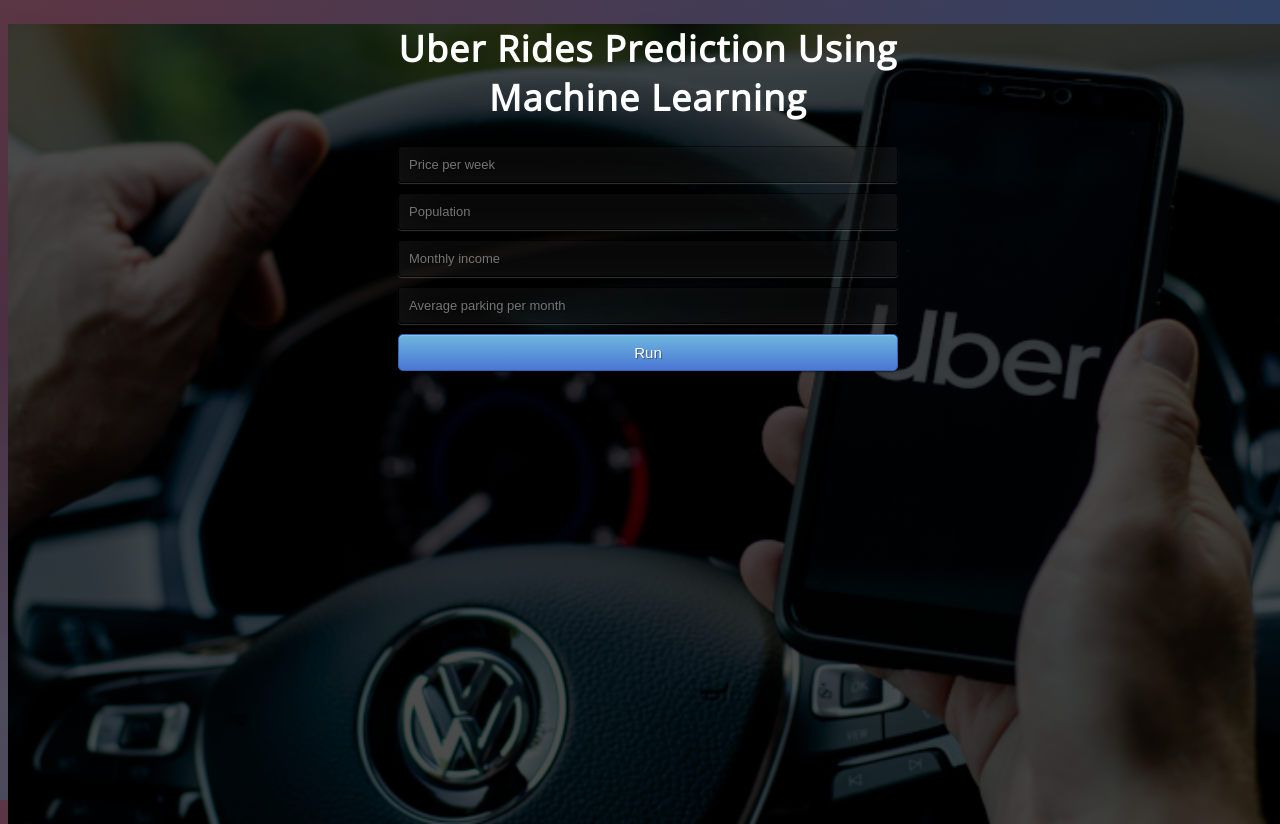
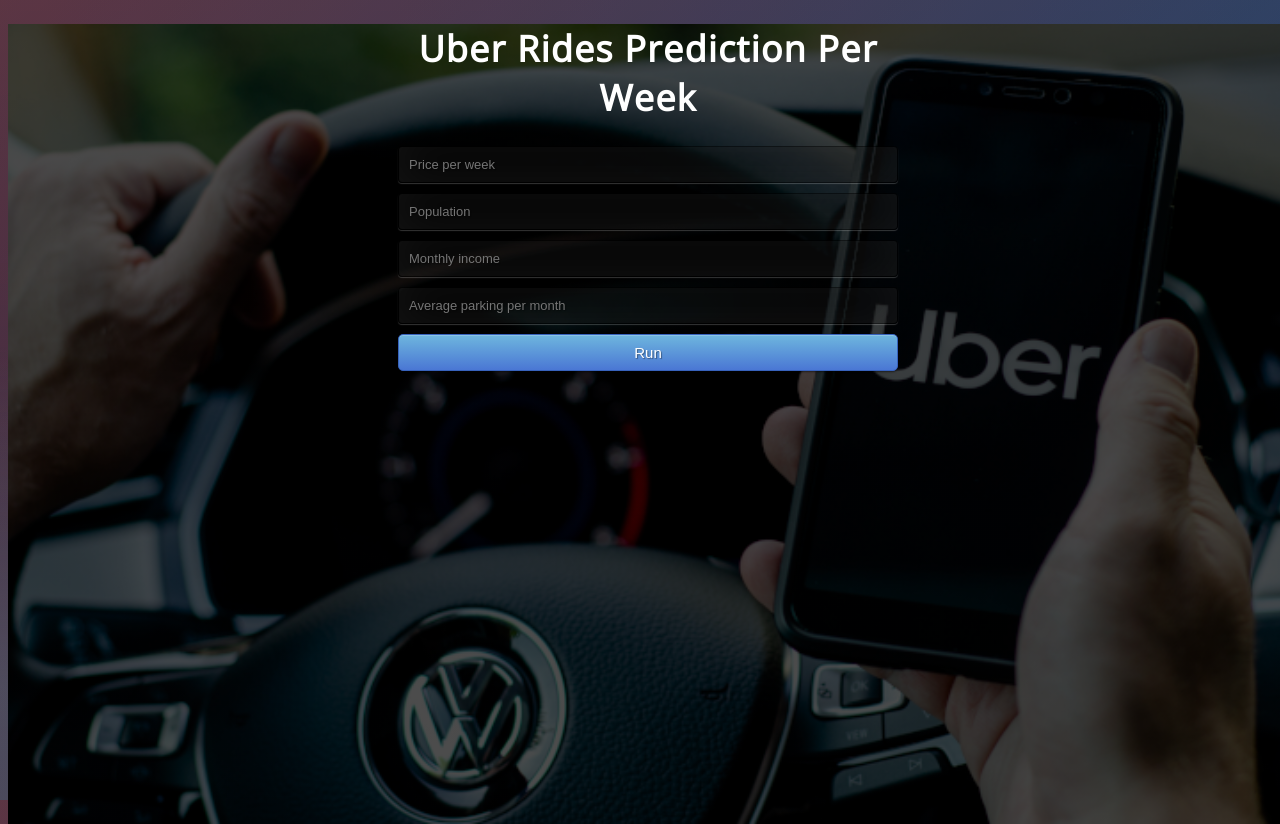
Before and after one commit to sohamds1/uber-rides-weekly-predictor, a Flask app: page / in a window 1280 px wide. Run offline with Flask 2, Linux system fonts and the light colour scheme; parts of the project's set-up code (start-up, migrations or seed data) failed here and were passed over.

Commit message:
Update index.html
Changed the heading

```diff
--- a/templates/index.html
+++ b/templates/index.html
@@ -33,7 +33,7 @@
     <body>
 
 
-        <h1>Uber Rides Prediction Using Machine Learning</h1>
+        <h1>Uber Rides Prediction Per Week</h1>
         <form action="{{url_for('predict')}}" method="post">
             <input type="text" name="Priceperweek" placeholder="Price per week" required="required">
             <input type="text" name="Population" placeholder="Population" required="required">
```
